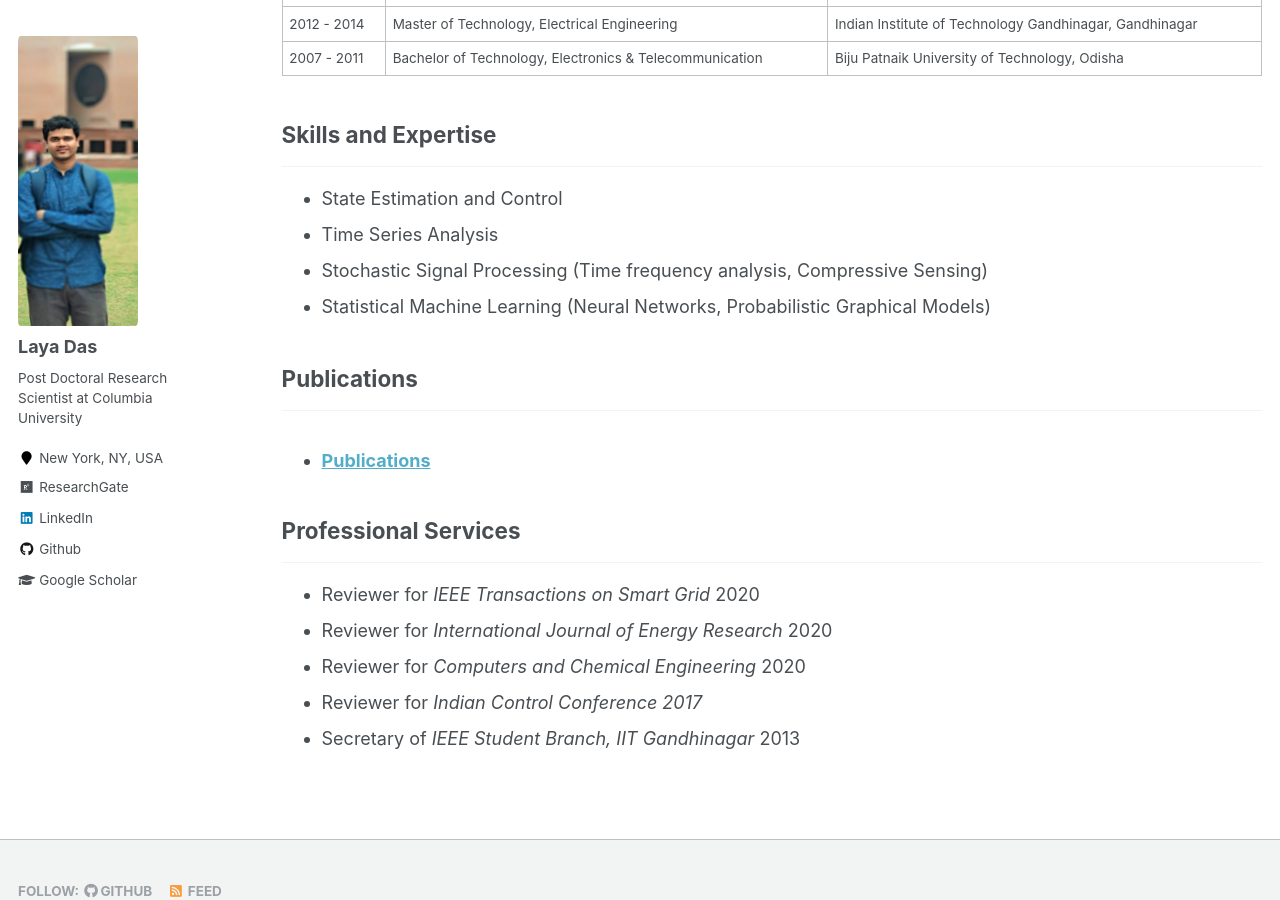
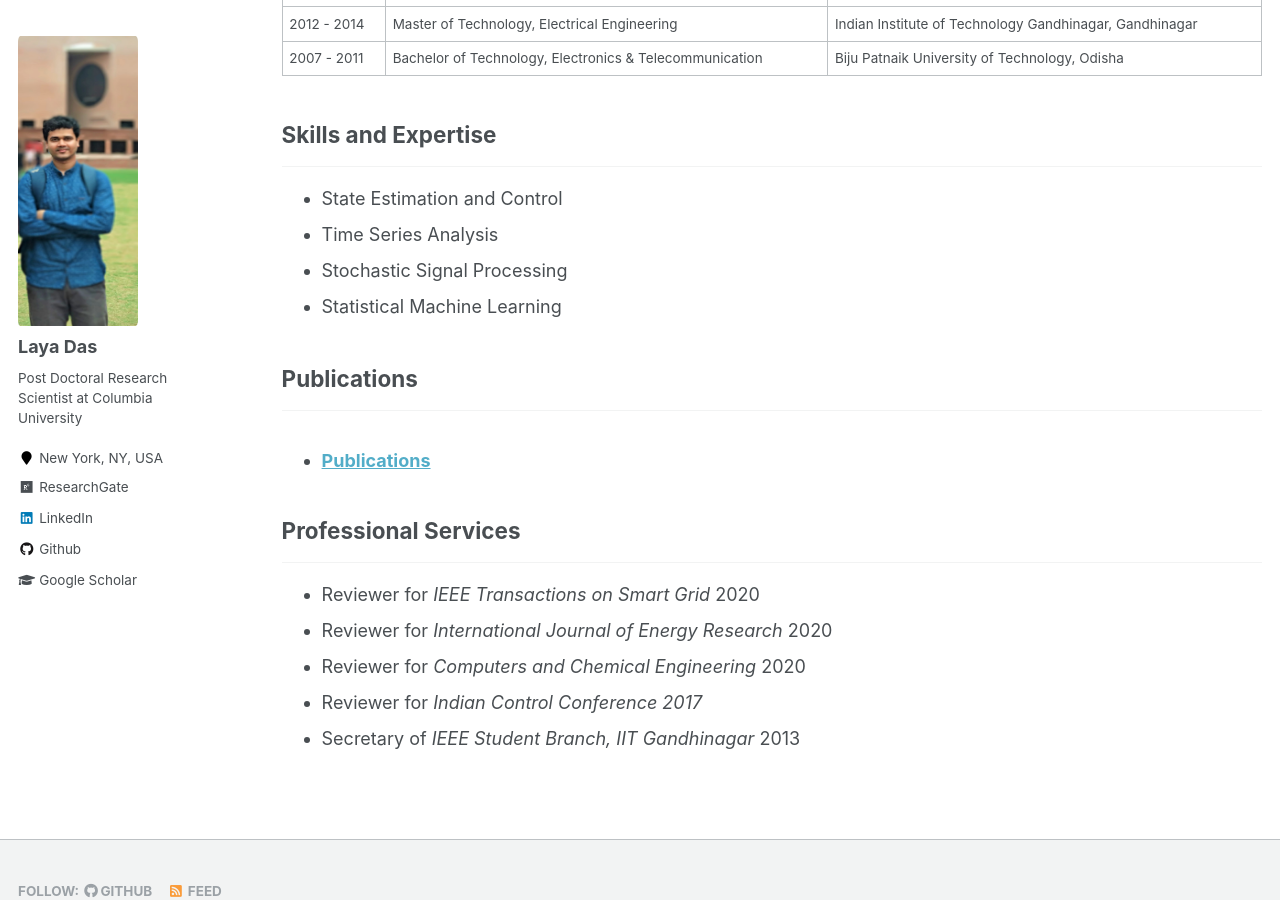
Before and after one commit to layadas/layadas.github.io, a Jekyll site: the page built from _pages/cv.md, in a window 1280 px wide and 900 px high, scrolled down 704 px. Built offline with Jekyll 4.4.1, drawn with Linux system fonts in a browser that asks for light colours.

Commit message:
Update cv.md

```diff
--- a/_pages/cv.md
+++ b/_pages/cv.md
@@ -31,8 +31,8 @@ ___
 ___
 * State Estimation and Control
 * Time Series Analysis
-* Stochastic Signal Processing (Time frequency analysis, Compressive Sensing)
-* Statistical Machine Learning (Neural Networks, Probabilistic Graphical Models)
+* Stochastic Signal Processing
+* Statistical Machine Learning
 
 
 ## Publications
```
